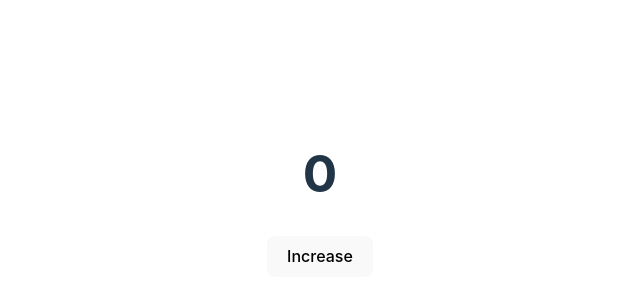
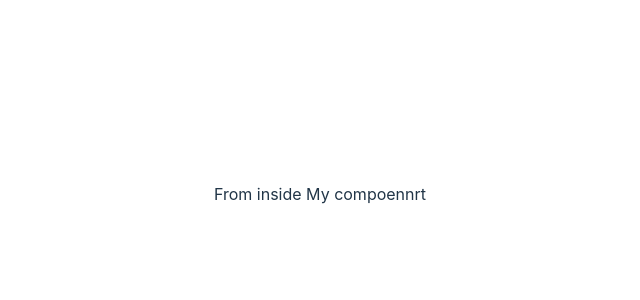
Before and after one commit to Tridib11/Cohort, a React (Vite) app in the folder week-9/hooks-practice/: page / in a window 1280 px wide. Shown: the part 206-506 px from the top of the page, without its empty margins (320-960 px from the left). Built offline with nearby package versions, Linux system fonts and the light colour scheme.

Commit message:
chore: Update main.jsx to import NewApp instead of Testing

```diff
--- a/week-9/hooks-practice/src/main.jsx
+++ b/week-9/hooks-practice/src/main.jsx
@@ -2,14 +2,14 @@ import React from 'react'
 import ReactDOM from 'react-dom/client'
 // import App from './App.jsx'
 import './index.css'
-import Testing from './Testing'
-// import NewApp from './NewApp'
+// import Testing from './Testing'
+import NewApp from './NewApp'
 
 ReactDOM.createRoot(document.getElementById('root')).render(
   // <React.StrictMode>
   //   <App />
   // </React.StrictMode>,
 
-  // <NewApp/>
-  <Testing/>
+  <NewApp/>
+  // <Testing/>
 )
```
